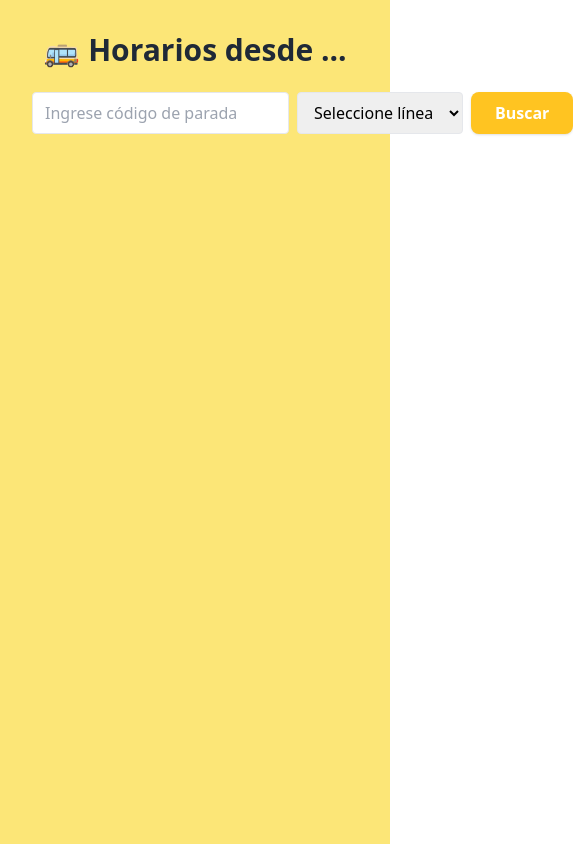
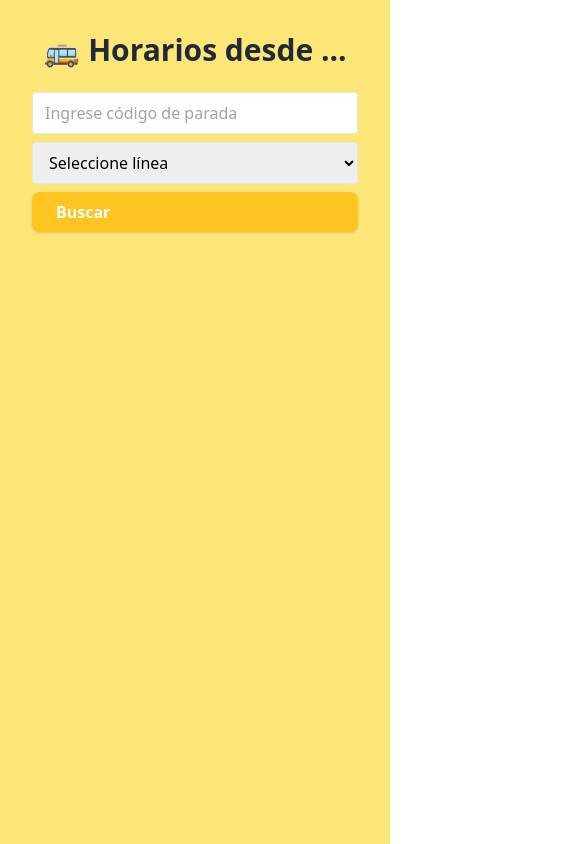
Before and after one commit to alanberns/bondi-app, a React (Vite) app: page /programados/parada in a window 390 px wide. Shown: the whole page, 573 px wide, since content can reach past the window. Built offline with nearby package versions, Linux system fonts and the light colour scheme.

Commit message:
fix celular parada programados

```diff
--- a/src/components/graficos/GraficoDiferenciaMinutos.jsx
+++ b/src/components/graficos/GraficoDiferenciaMinutos.jsx
@@ -84,7 +84,7 @@ export default function GraficoDiferenciaMinutos({ servicios }) {
                 legend: { position: "right" },
                 tooltip: {
                   callbacks: {
-                    label: (ctx) => `${ctx.raw.y.toFixed(1)} min`,
+                    label: (ctx) => `${ctx.raw.y.toFixed(0)} min`,
                   },
                 },
               },
--- a/src/pages/programados/HorariosParada.jsx
+++ b/src/pages/programados/HorariosParada.jsx
@@ -64,19 +64,19 @@ export default function HorariosParada() {
           🚌 Horarios desde {idParada || "..."}
         </h1>
 
-        <div className="flex gap-2 mb-6 w-full max-w-md mx-auto">
+        <div className="flex flex-col sm:flex-row gap-2 mb-6 w-full max-w-md mx-auto">
           <input
             type="text"
             placeholder="Ingrese código de parada"
             value={idParada}
             onChange={(e) => setIdParada(e.target.value)}
-            className="flex-1 border rounded px-3 py-2"
+            className="w-full border rounded px-3 py-2"
           />
 
           <select
             value={idLinea}
             onChange={(e) => setidLinea(e.target.value)}
-            className="flex-1 border rounded px-3 py-2"
+            className="w-full border rounded px-3 py-2"
           >
             <option value="">Seleccione línea</option>
             <option value="281">273</option>
```
